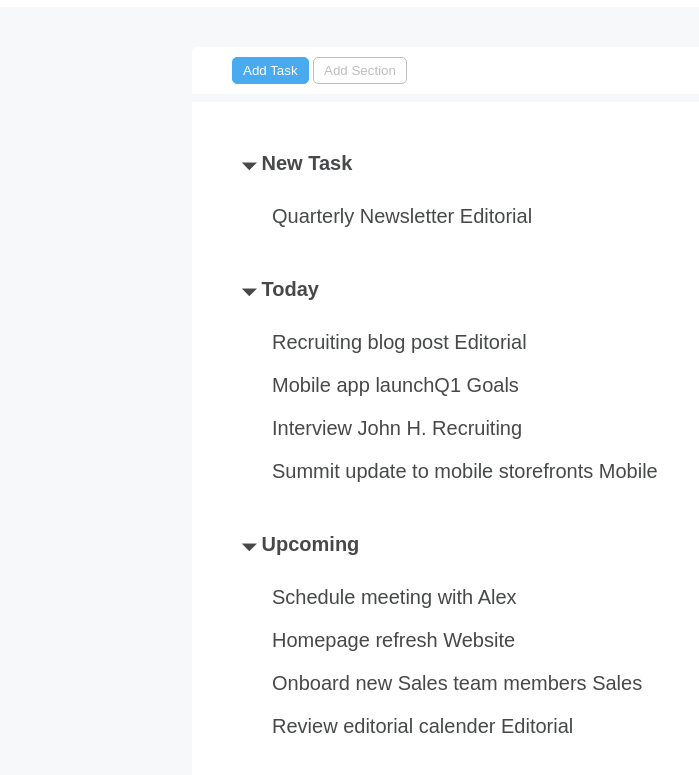
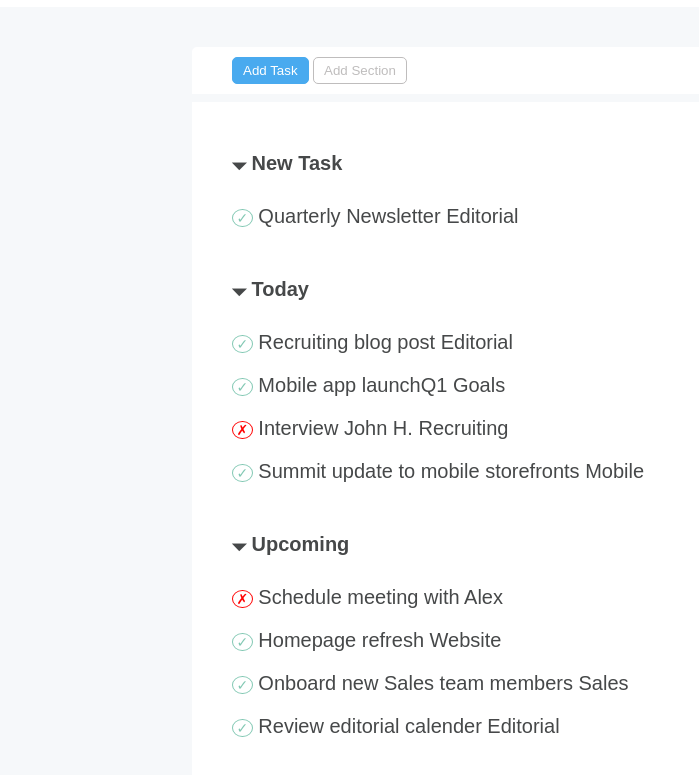
Before and after one commit to Sarasalzano/html-css-toboolist, a plain HTML site: page index.html in a window 1280 px wide. Shown: the part 63-838 px from the top of the page, without its empty margins (0-699 px from the left). Drawn offline with Linux system fonts and the light colour scheme.

Commit message:
personalizza span cross e check nella to do list

```diff
--- a/css/style.css
+++ b/css/style.css
@@ -76,7 +76,7 @@ ul {
 }
 
 li {
-    padding: 10px;
+    padding: 10px 0px;
 }
 
  #bold-text {
@@ -87,5 +87,27 @@ li {
 
 .normal-font-weight {
     font-weight: normal;
-    padding: 20px;
+    padding: 20px 0px;
 }
+
+/* sezione simboli lista */
+
+.check {
+    font-size: 14px;
+    color: #82C8B3;
+    display: inline-block;
+    width: 20.8px;
+    text-align: center;
+    border: 1px solid #82C8B3;
+    border-radius: 50%;
+}
+
+.cross {
+    font-size: 14px;
+    color: red;
+    display: inline-block;
+    width: 20.8px;
+    text-align: center;
+    border: 1px solid red;
+    border-radius: 50%;
+}
--- a/index.html
+++ b/index.html
@@ -31,27 +31,27 @@
                 <!--new tasks-->
                 <li> &#128899; New Task
                     <ul class="normal-font-weight">
-                        <li>Quarterly Newsletter <span> Editorial</span></li>
+                        <li><span class="check">&check;</span> Quarterly Newsletter <span> Editorial</span></li>
                     </ul>
                 </li>
 
                 <!--today tasks-->
                 <li> &#128899; Today
                     <ul class="normal-font-weight">
-                        <li>Recruiting blog post<span> Editorial</span></li>
-                        <li>Mobile app launch<span>Q1 Goals</span></li>
-                        <li>Interview John H.<span> Recruiting</span></li>
-                        <li>Summit update to mobile storefronts<span> Mobile</span></li>
+                        <li><span class="check">&check;</span> Recruiting blog post<span> Editorial</span></li>
+                        <li><span class="check">&check;</span> Mobile app launch<span>Q1 Goals</span></li>
+                        <li><span class="cross">&cross;</span> Interview John H.<span> Recruiting</span></li>
+                        <li><span class="check">&check;</span> Summit update to mobile storefronts<span> Mobile</span></li>
                     </ul>
                 </li>
 
                 <!--upcoming tasks-->
                 <li> &#128899; Upcoming
                     <ul class="normal-font-weight">
-                        <li>Schedule meeting with Alex</li>
-                        <li>Homepage refresh<span> Website</span></li>
-                        <li>Onboard new Sales team members<span> Sales</span></li>
-                        <li>Review editorial calender<span> Editorial</span></li>
+                        <li><span class="cross">&cross;</span> Schedule meeting with Alex</li>
+                        <li><span class="check">&check;</span> Homepage refresh<span> Website</span></li>
+                        <li><span class="check">&check;</span> Onboard new Sales team members<span> Sales</span></li>
+                        <li><span class="check">&check;</span> Review editorial calender<span> Editorial</span></li>
                     </ul>
                 </li>
             </ul>
```
